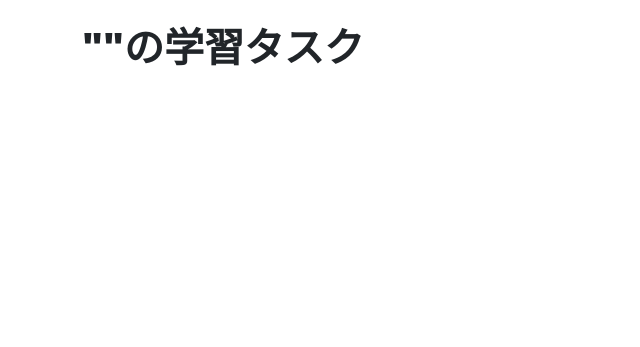
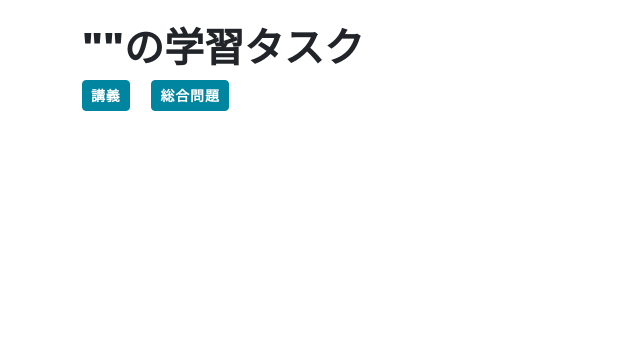
Before and after one commit to Akiwork1252/mysite, a Django app: template task_manager/templates/task_manager/learning_task_list.html in a window 1280 px wide. Shown: the part 73-420 px from the top of the page, without its empty margins (0-640 px from the left). Run offline with Django 3.2, Linux system fonts and the light colour scheme; the template is opened without the code that fills it, so the values that code supplies are empty; some libraries are stand-ins or nearby versions.

Commit message:
Add:temporary button to task list

```diff
--- a/task_manager/templates/task_manager/learning_task_list.html
+++ b/task_manager/templates/task_manager/learning_task_list.html
@@ -15,14 +15,37 @@
             <h1 class=''><strong>"{{ learning_objective.title }}"</strong>の学習タスク</h1>
         </div>
         <div>
+            <a class='btn btn-primary btn-sm me-3' href="#">講義</a>
+            <a class='btn btn-primary btn-sm' href="#">総合問題</a>
+        </div>
+        <div>
             {% for main_topic in object_list %}
-                <h3>{{ main_topic.main_topic }}</h3>
+                <hr>
+                <div class='d-flex m-3'>
+                    <div>
+                        <h3 class='m-0 me-3' >{{ main_topic.main_topic }}</h3>
+                    </div>
+                    <div>
+                        <a class='btn btn-primary btn-sm' href="#">選択問題</a>
+                        <a class='btn btn-primary btn-sm' href="#">記述問題</a>
+                    </div>
+                </div>
                 <ul>
                     {% for sub_topic in sub_topics %}
                         {% if sub_topic.main_topic_id == main_topic.id %}
-                            <a href="{% url 'learning:learning' sub_topic.id %}">
-                                <li>{{ sub_topic.sub_topic }}</li>
-                            </a>
+                            <hr>
+                            <div class='d-flex m-2'>
+                                <div>
+                                    <a href="{% url 'learning:learning' sub_topic.id %}">
+                                        <li class='me-3'>{{ sub_topic.sub_topic }}</li>
+                                    </a>
+                                </div>
+                                <div class='justify-content-center'>
+                                    <a class='btn btn-dark btn-sm me-2' href="#">講義</a>
+                                    <a class='btn btn-dark btn-sm me-2' href="#">選択問題</a>
+                                    <a class='btn btn-dark btn-sm me-2' href="#">記述問題</a>
+                                </div>
+                            </div>
                         {% endif %}
                     {% endfor %}
                 </ul>
```
